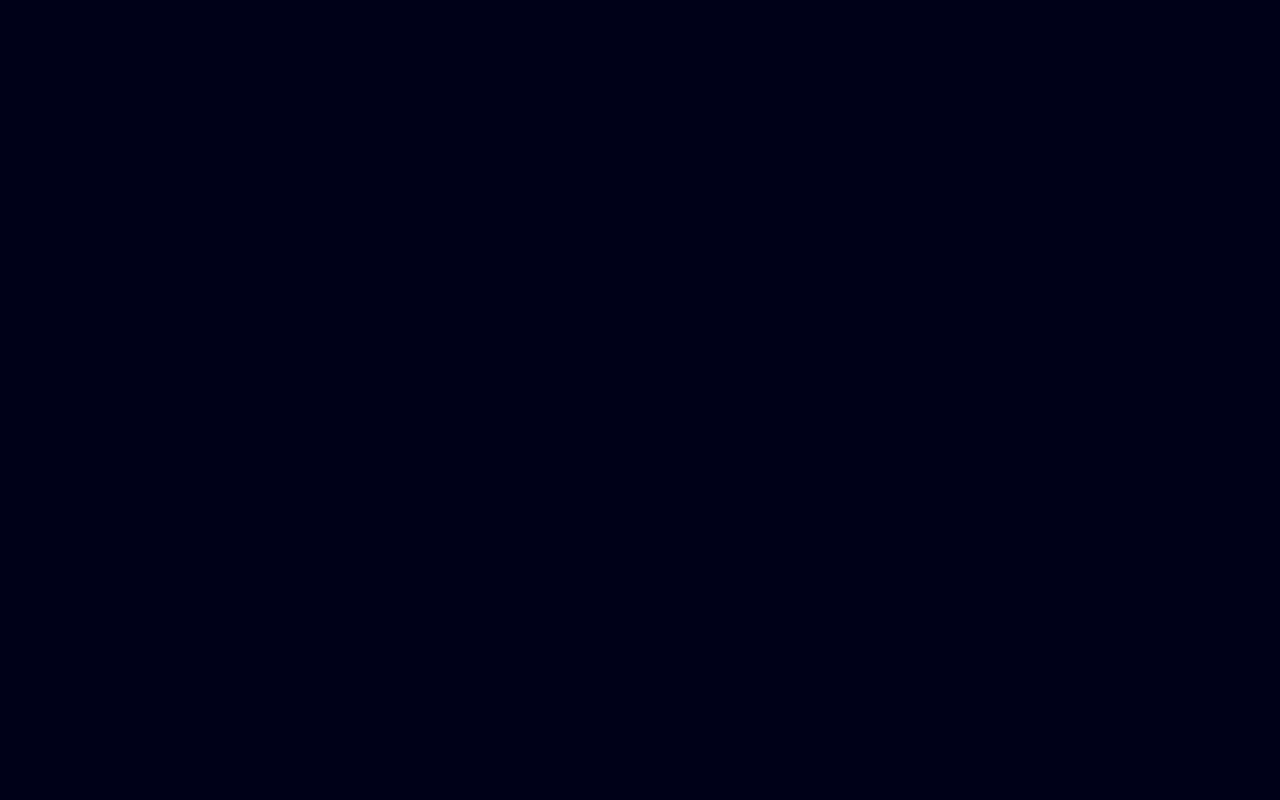
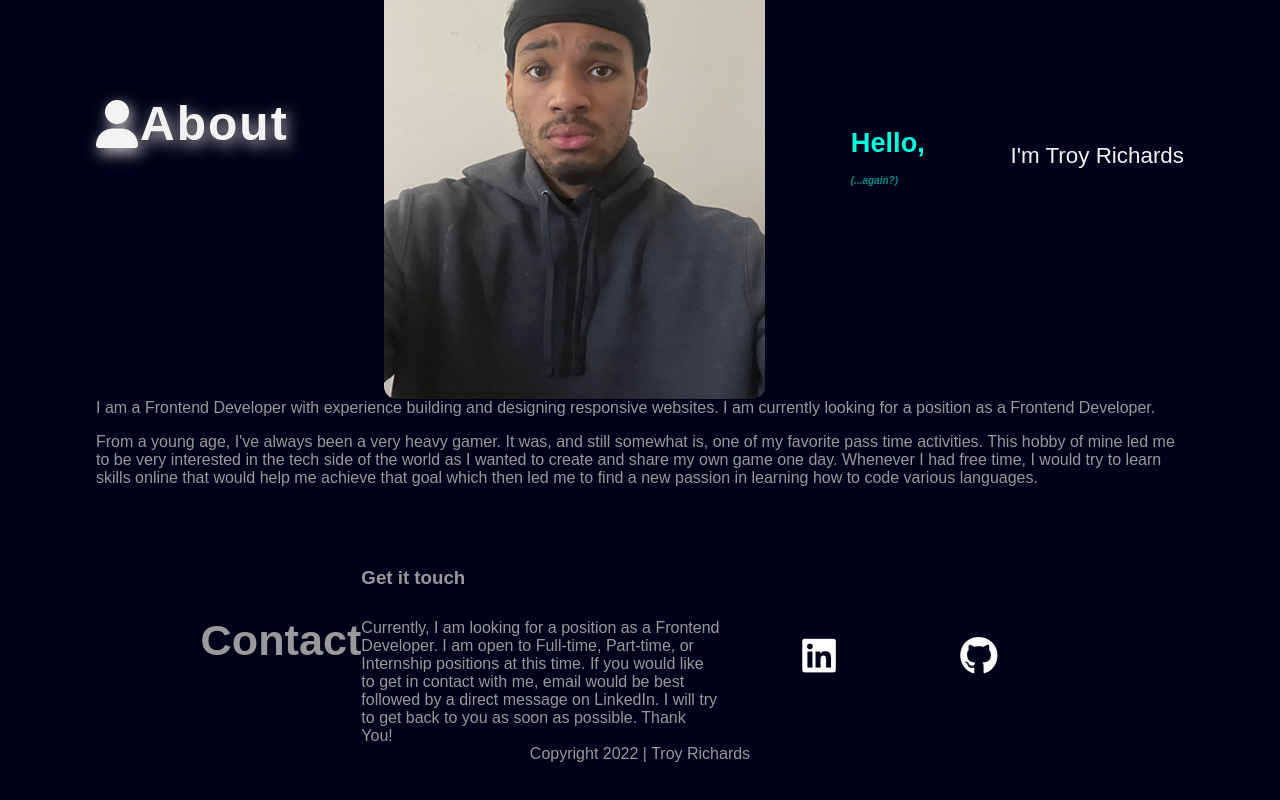
Before and after one commit to TroyRichardsDA/Portfolio-React-Revamp, a React (Create React App) app: page / in a window 1280 px wide. Shown: the part 2730-3530 px from the top of the page. Before the commit the page ends 2760 px from the top, so only its background shows below. Built offline with nearby package versions, Linux system fonts and the light colour scheme.

Commit message:
Renamed Footer to Contact

```diff
--- a/src/App.js
+++ b/src/App.js
@@ -3,6 +3,7 @@ import { Header } from './Components/Header';
 import { Skills } from './Components/Skills';
 import { Projects } from './Components/Projects';
 import { About } from './Components/About';
+import { Contact } from './Components/Contact';
 
 
 
@@ -26,8 +27,9 @@ function App() {
         </p>
         <div className="project-area">
           <Projects />
+        </div>
           <About />
-        </div>
+          <Contact />
       </section>
     </div>
   );
--- /dev/null
+++ b/src/Components/Contact.js
@@ -0,0 +1,40 @@
+export function Contact() {
+
+    return (
+        <footer id="contact">
+            <div class="footer-content">
+                <h1 class="footer-header">
+                Contact
+                </h1>
+                <div class="hire-me">
+                    <h3>
+                        Get it touch
+                    </h3>
+                    <p>
+                        Currently, I am looking for a position as a Frontend Developer.
+                        I am open to Full-time, Part-time, or Internship positions at this time.
+                        If you would like to get in contact with me, email would be best followed
+                        by a direct message on LinkedIn. I will try to get back to you as soon as
+                        possible. Thank You!
+                    </p>
+                </div>
+
+                <div class="social">
+                    <div class="social-icons">
+                    <p>
+                        <a href="https://www.linkedin.com/in/troyrichardstonebeats/" target="_blank"><i class="fab fa-linkedin"></i></a>
+                    </p>
+                    <p>
+                        <a href="https://github.com/AyeTone" target="_blank"><i class="fab fa-github"></i></a>
+                    </p>
+                    </div>
+                </div>
+                <div class="copyright">
+                    <p>
+                    Copyright 2022 | Troy Richards
+                    </p>
+                </div>
+        </div>
+    </footer>
+    )
+}
--- a/src/index.css
+++ b/src/index.css
@@ -411,35 +411,23 @@ About
 
 /*=======================
 
-Footer
+Contact
 
 ======================*/
 
 
-#contact {
-  padding-top: 2rem;
-}
-
-.footer-header {
-  font-size: 2.34rem;
-  font-weight: bolder;
-  color: var(--text1);
-  text-shadow: 3px 5px 23px rgb(165, 165, 165);
-  padding: 4rem 0;
+.contact-header {
+  margin: 4rem 0;
+  color: var(--BrighterText);
+  text-shadow: var(--headerTextShadow);
 }
 
 #contact h3 {
   padding-bottom: 30px;
 }
 
-.hire-me,
-.social,
-.location,
-.copyright {
-  padding-bottom: 50px;
-}
 
-footer h3 {
+contact h3 {
   font-weight: 300;
   font-size: 1.8rem;
   color: var(--text2);
@@ -454,7 +442,6 @@ footer h3 {
 }
 
 .social-icons i {
-  color: black;
   transition: color .2s ease-in-out;
   font-size: 2.4rem;
 }
```
